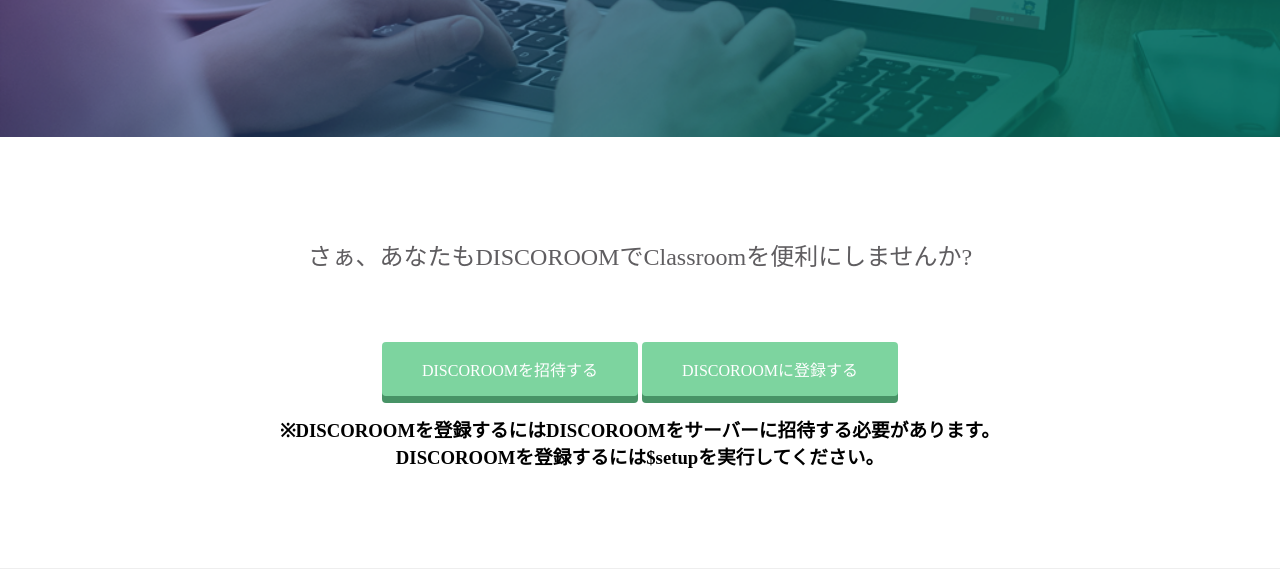
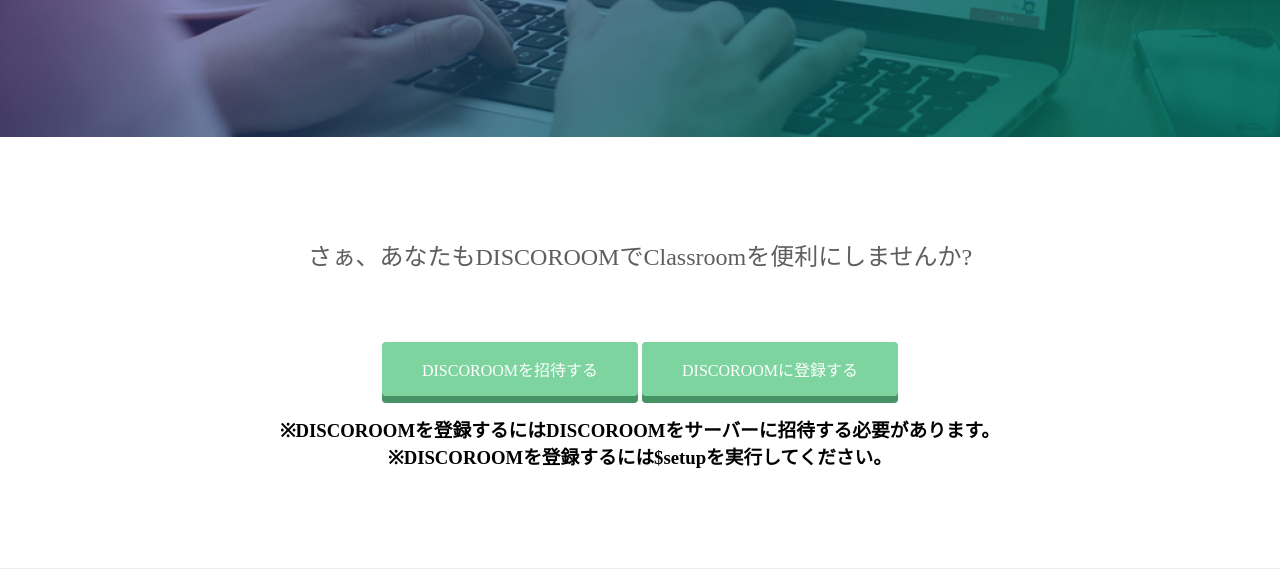
Before and after one commit to k175jp/DISCOROOM, a plain HTML site: page index.html in a window 1280 px wide. Shown: the part 535-1112 px from the top of the page. Drawn offline with Linux system fonts and the light colour scheme.

Commit message:
Update index.html

```diff
--- a/index.html
+++ b/index.html
@@ -35,7 +35,7 @@
             </div>
             <span class="btn message" onclick="javascript:document.location='https://discord.com/api/oauth2/authorize?client_id=884662732106891275&permissions=3394560&scope=bot'">DISCOROOMを招待する</span>
             <span class="btn message" onclick="javascript:document.location='https://accounts.google.com/o/oauth2/auth/oauthchooseaccount?client_id=120744547248-cdq749v0j1sku7oook2132h53csaitiv.apps.googleusercontent.com&redirect_uri=urn%3Aietf%3Awg%3Aoauth%3A2.0%3Aoob&scope=https%3A%2F%2Fwww.googleapis.com%2Fauth%2Fclassroom.courses.readonly%20https%3A%2F%2Fwww.googleapis.com%2Fauth%2Fclassroom.announcements.readonly%20https%3A%2F%2Fwww.googleapis.com%2Fauth%2Fclassroom.student-submissions.me.readonly%20https%3A%2F%2Fwww.googleapis.com%2Fauth%2Fclassroom.student-submissions.students.readonly%20https%3A%2F%2Fwww.googleapis.com%2Fauth%2Fclassroom.courseworkmaterials.readonly&access_type=offline&response_type=code&flowName=GeneralOAuthFlow'">DISCOROOMに登録する</span>
-            <h3>※DISCOROOMを登録するにはDISCOROOMをサーバーに招待する必要があります。<br>DISCOROOMを登録するには$setupを実行してください。</h3>
+            <h3>※DISCOROOMを登録するにはDISCOROOMをサーバーに招待する必要があります。<br>※DISCOROOMを登録するには$setupを実行してください。</h3>
         </div>
     </div>
     <footer>
```
